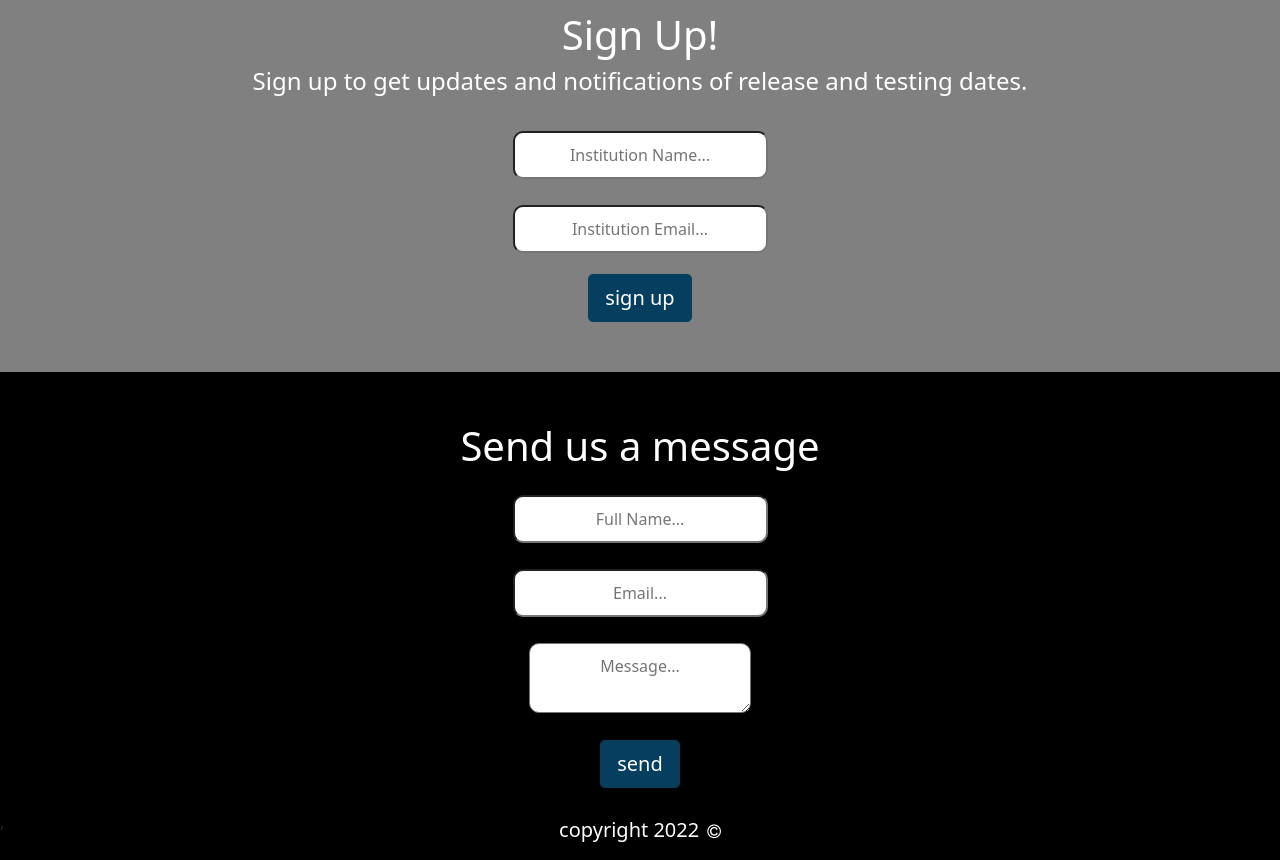
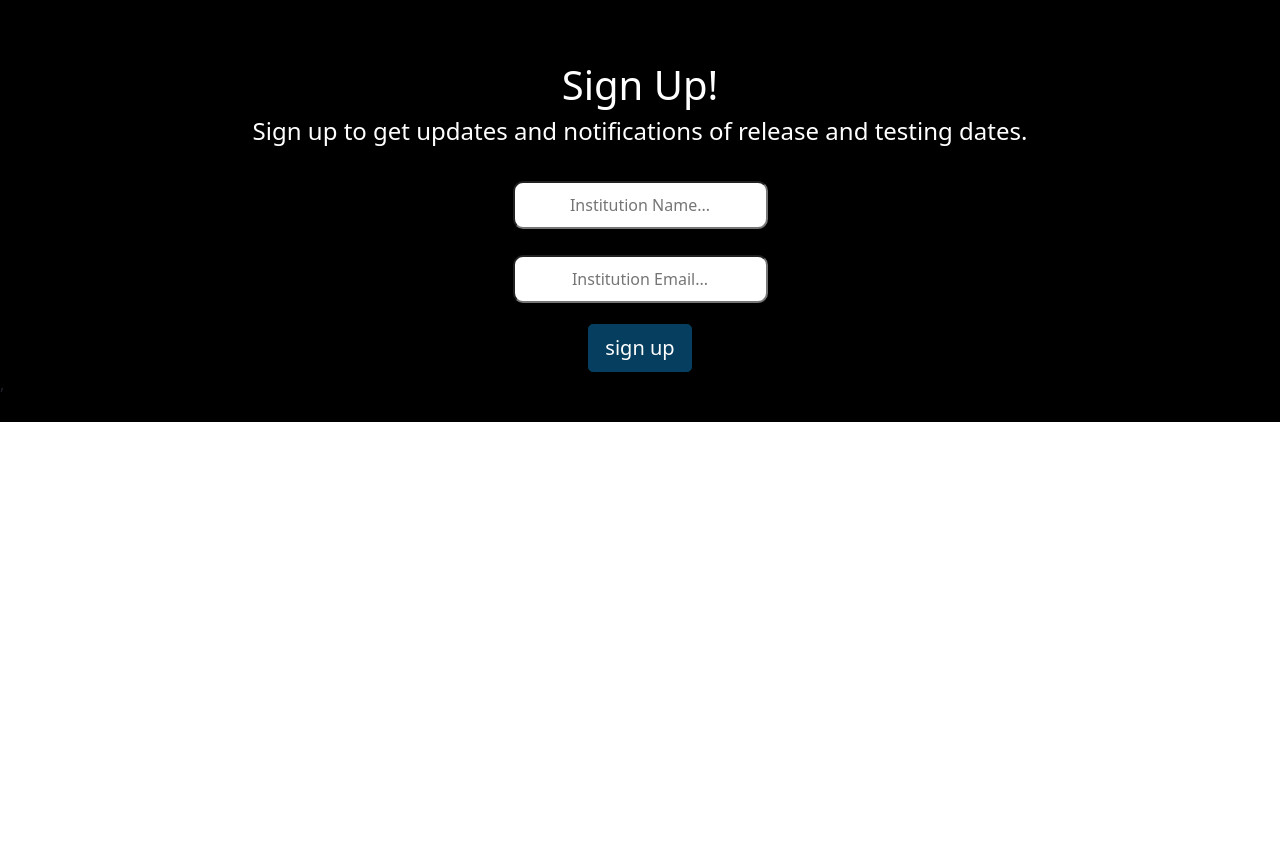
Before and after one commit to Medical-software-org/website, a React (Create React App) app: page /#/ in a window 1280 px wide. Shown: the part 1700-2560 px from the top of the page. After the commit the page ends 2122 px from the top, so only its background shows below. Built offline with nearby package versions, Linux system fonts and the light colour scheme; no server answers.

Commit message:
feature: make sign up component the footer of the website

```diff
--- a/src/App.js
+++ b/src/App.js
@@ -1,4 +1,4 @@
-import React, { useEffect, useRef, useState } from "react";
+import React, { useEffect, useRef } from "react";
 import { Route, Routes } from "react-router-dom";
 import "./App.scss";
 import "./components/contentBox.css";
@@ -9,24 +9,9 @@ import Privacy from "./components/legal/privacy";
 import Faq from "./components/legal/freqAsked";
 import { useLocation } from "react-router-dom";
 
-// firebase
-import firebase from "firebase/app";
-import "firebase/firestore";
-import "firebase/database";
-
-// TODO: re-design send us message and sign up, modal for success, firebase rules fix (chatGPT),
-// fix github deploy issue, rewrite text for 'Our goal' section.
-
 function App() {
   const routePath = useLocation();
-  const endRef = useRef(null);
   const signUpRef = useRef(null);
-  const [db, setDb] = useState(null);
-
-  const scrollToFooter = (e) => {
-    e.preventDefault();
-    endRef.current?.scrollIntoView({ behavior: "smooth" });
-  };
 
   const scrollToSignUp = (e) => {
     e.preventDefault();
@@ -39,57 +24,22 @@ function App() {
 
   useEffect(() => {
     toTop();
-
-    // Firebase configuration
-    const {
-      REACT_APP_apiKey,
-      REACT_APP_authDomain,
-      REACT_APP_databaseURL,
-      REACT_APP_projectId,
-      REACT_APP_storageBucket,
-      REACT_APP_messagingSenderId,
-      REACT_APP_appId,
-    } = process.env;
-
-    try {
-      const firebaseConfig = {
-        apiKey: REACT_APP_apiKey,
-        authDomain: REACT_APP_authDomain,
-        databaseURL: REACT_APP_databaseURL,
-        projectId: REACT_APP_projectId,
-        storageBucket: REACT_APP_storageBucket,
-        messagingSenderId: REACT_APP_messagingSenderId,
-        appId: REACT_APP_appId,
-      };
-
-      // Initialize Firebase
-      firebase.initializeApp(firebaseConfig);
-      setDb(firebase.database());
-    } catch (error) {
-      // do nothing
-      // console.log(error);
-    }
   }, [routePath]);
 
   return (
     <div className="App">
       <NavBar />
       <Routes>
-        <Route path="/" element={<Home db={db} signUpRef={signUpRef} />} />
+        <Route path="/" element={<Home signUpRef={signUpRef} />} />
         <Route path="/privacy" element={<Privacy />} />
         <Route
           path="/FAQ"
           element={
-            <Faq
-              signUpRef={signUpRef}
-              scrollToSignUp={scrollToSignUp}
-              scrollToEnd={scrollToFooter}
-              db={db}
-            />
+            <Faq signUpRef={signUpRef} scrollToSignUp={scrollToSignUp} />
           }
         />
       </Routes>
-      <Footer reference={endRef} />
+      <Footer signUpRef={signUpRef} />
     </div>
   );
 }
--- a/src/components/Home.js
+++ b/src/components/Home.js
@@ -5,9 +5,8 @@ import { whoAreWeP1, whoAreWeP2, goalP1, goalP2 } from "./text";
 import serversImage from "../images/servers.jpg";
 import papersImage from "../images/papers.jpg";
 import { globalColors } from "./colors";
-import { FormComponent } from "./formComponent";
 
-function Home({ signUpRef }) {
+function Home() {
   return (
     <div style={{ width: "100%" }}>
       <ContentBox
@@ -29,7 +28,6 @@ function Home({ signUpRef }) {
         heading="We care about your privacy!"
         subHeading="We are dedicated to keeping your data safe and secured, for more information follow the links below."
       />
-      <FormComponent color="grey" signUpRef={signUpRef} />
     </div>
   );
 }
--- a/src/components/footer.js
+++ b/src/components/footer.js
@@ -1,119 +1,11 @@
-import React, { useState } from "react";
-import { global } from "./globalStyles";
-import { Formik } from "formik";
-import { msgSchema } from "./validation";
-import { MessageModal } from "./modal/modal";
-import { Spinner } from "react-bootstrap";
+import React from "react";
+import { FormComponent } from "./formComponent";
 
-function Footer({ reference }) {
-  const [isOpen, setIsOpen] = useState(false);
-  const [isLoading, setIsLoading] = useState(false);
-
-  const handleClose = () => {
-    setIsOpen(false);
-  };
-
-  const sendMessage = async (values) => {
-    const data = {
-      name: values.name,
-      message: values.msg + "\n\nemail: " + values.email,
-    };
-
-    fetch("https://formsubmit.co/ajax/contact@archivesoftware.co.za", {
-      method: "POST",
-      headers: {
-        "Content-Type": "application/json",
-        Accept: "application/json",
-      },
-      body: JSON.stringify(data),
-    })
-      .then((response) => response.json())
-      .then(() => {
-        setIsOpen(true);
-        setIsLoading(false);
-      })
-      .catch((error) => console.log(error));
-  };
-
+function Footer({ signUpRef }) {
   return (
-    <>
-      <MessageModal
-        title="Success!"
-        message="Your message has been sent successfully."
-        isOpen={isOpen}
-        handleClose={handleClose}
-      />
-      <div style={styles.container}>
-        <h1 ref={reference} id="mes">
-          Send us a message
-        </h1>
-        <div style={{ marginTop: 20, marginBottom: 20 }}>
-          <Formik
-            initialValues={{ email: "", name: "", msg: "" }}
-            validationSchema={msgSchema}
-            onSubmit={(values, actions) => {
-              setIsLoading(true);
-              sendMessage(values);
-              actions.resetForm();
-            }}
-          >
-            {(props) => (
-              <React.Fragment>
-                <input
-                  onChange={props.handleChange("name")}
-                  value={props.values.name}
-                  style={global.input}
-                  placeholder="Full Name..."
-                  className="inputBox"
-                />
-                <br />
-                <p style={{ color: "red" }}>
-                  {props.touched.name && props.errors.name}
-                </p>
-                <input
-                  onChange={props.handleChange("email")}
-                  value={props.values.email}
-                  style={global.input}
-                  placeholder="Email..."
-                  className="inputBox"
-                />
-                <br />
-                <p style={{ color: "red" }}>
-                  {props.touched.email && props.errors.email}
-                </p>
-                <textarea
-                  onChange={props.handleChange("msg")}
-                  value={props.values.msg}
-                  style={global.input}
-                  placeholder="Message..."
-                  className="inputBox"
-                />
-                <br />
-                <p style={{ color: "red" }}>
-                  {props.touched.msg && props.errors.msg}
-                </p>
-                <button
-                  onClick={props.handleSubmit}
-                  className="btn btn-primary btn-lg"
-                >
-                  {!isLoading && "send"}
-                  {isLoading && <Spinner animation="grow" variant="light" />}
-                </button>
-              </React.Fragment>
-            )}
-          </Formik>
-        </div>
-        <div style={styles.rowContainer}>
-          <h5 style={{ display: "inline-block", color: "white" }}>
-            copyright 2022
-          </h5>
-          <i
-            className="fa fa-copyright"
-            style={{ color: "white", marginLeft: 8 }}
-          ></i>
-        </div>
-      </div>
-    </>
+    <div style={styles.container}>
+      <FormComponent color="black" signUpRef={signUpRef} />
+    </div>
   );
 }
 
--- a/src/components/legal/freqAsked.js
+++ b/src/components/legal/freqAsked.js
@@ -1,9 +1,8 @@
 import React from "react";
 import { Link } from "react-router-dom";
 import { globalColors } from "../colors";
-import { FormComponent } from "../formComponent";
 
-function freqAsked({ scrollToEnd, scrollToSignUp, signUpRef }) {
+function freqAsked({ scrollToSignUp }) {
   return (
     <div style={{ width: "100%" }}>
       <div
@@ -23,15 +22,8 @@ function freqAsked({ scrollToEnd, scrollToSignUp, signUpRef }) {
           >
             sign up
           </a>{" "}
-          to get additional info or{" "}
-          <a
-            href=""
-            style={{ textDecorationLine: "underline", color: "inherit" }}
-            onClick={(e) => scrollToEnd(e)}
-          >
-            send us a message
-          </a>{" "}
-          to ask a question or get a quotation.
+          to get additional info or send us a message at
+          help@archivesoftware.co.za to ask a question or get a quotation.
         </p>
         <h4 style={{ textDecorationLine: "underline", marginTop: 10 }}>
           Q: When is this product officially launching?
@@ -47,7 +39,8 @@ function freqAsked({ scrollToEnd, scrollToSignUp, signUpRef }) {
           </a>{" "}
           to get pre-release dates, discounts and other offers.
         </p>
-        <h4 style={{ textDecorationLine: "underline", marginTop: 10 }}>
+
+        {/* <h4 style={{ textDecorationLine: "underline", marginTop: 10 }}>
           Q: How much will using Archive cost me?
         </h4>
         <p>
@@ -69,7 +62,8 @@ function freqAsked({ scrollToEnd, scrollToSignUp, signUpRef }) {
             sign up
           </a>{" "}
           to recieve updates as they happen.
-        </p>
+        </p> */}
+
         <h4 style={{ textDecorationLine: "underline", marginTop: 10 }}>
           Q: Is electronic record keeping safe?
         </h4>
@@ -98,7 +92,6 @@ function freqAsked({ scrollToEnd, scrollToSignUp, signUpRef }) {
           to find out how we protect and use your data.
         </p>
       </div>
-      <FormComponent color={globalColors.blue} signUpRef={signUpRef} />
     </div>
   );
 }
```
